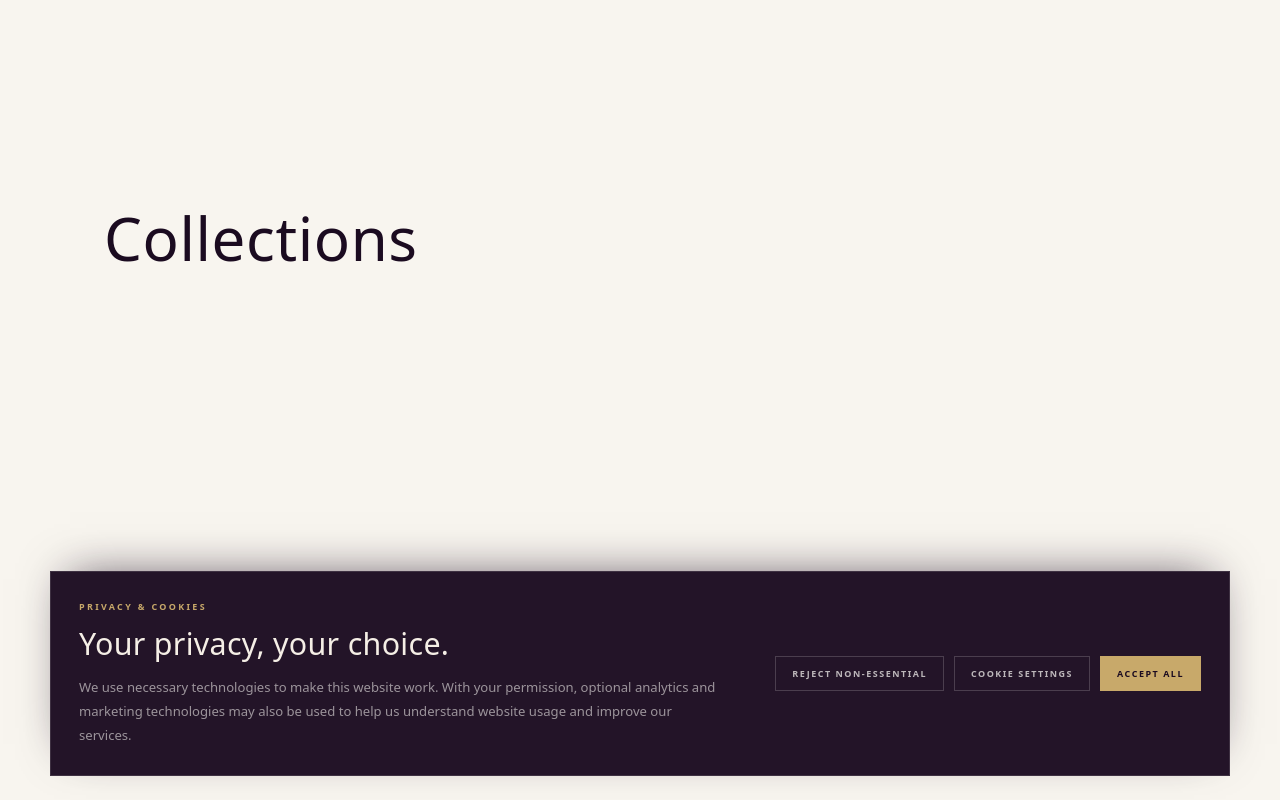
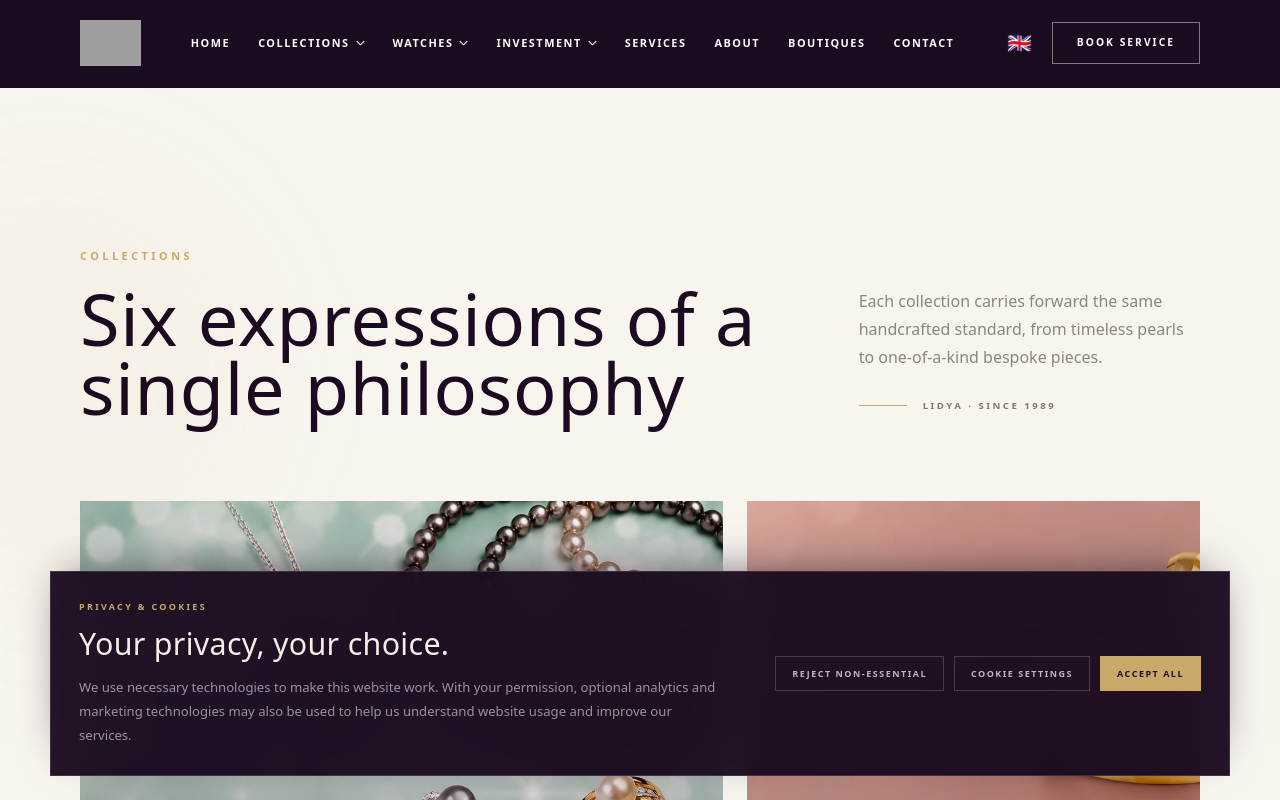
Before and after one commit to IBFDENT/LidyaAlbaresort.com, a Next.js app: page /collections in a window 1280 px wide. Shown: the top 800 px of the page. Built offline with nearby package versions, Linux system fonts and the light colour scheme; grey boxes are pictures that could not be loaded.

Commit message:
commit : realna podstranka Collections

```diff
--- a/src/app/collections/page.tsx
+++ b/src/app/collections/page.tsx
@@ -1,11 +1,20 @@
+import Header from "@/components/Header";
+import Collections from "@/components/Collections";
+import Footer from "@/components/Footer";
+import FloatingActions from "@/components/FloatingActions";
+
 export default function CollectionsPage() {
   return (
-    <main className="min-h-screen bg-ivory pt-32">
-      <section className="mx-auto max-w-[1200px] px-6 py-20 md:px-10 lg:px-16">
-        <h1 className="text-5xl text-plum-dark md:text-6xl">
-          Collections
-        </h1>
-      </section>
-    </main>
+    <>
+      <Header />
+
+      <main className="bg-ivory">
+        <div className="h-[88px] bg-plum-dark" aria-hidden="true" />
+        <Collections />
+      </main>
+
+      <Footer />
+      <FloatingActions />
+    </>
   );
 }
```
